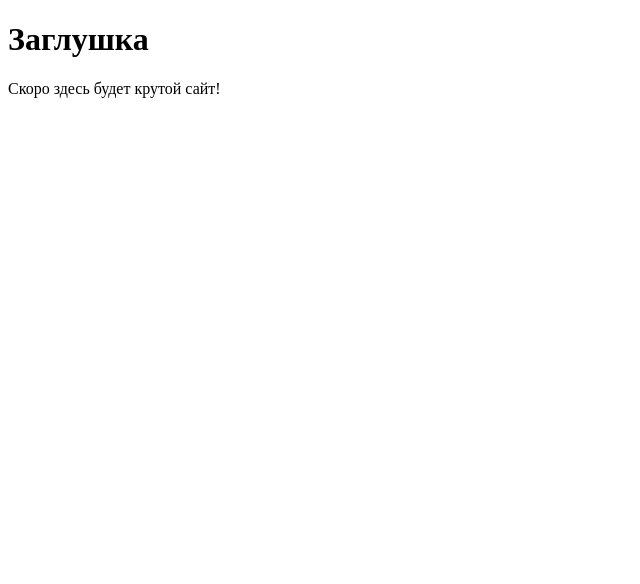
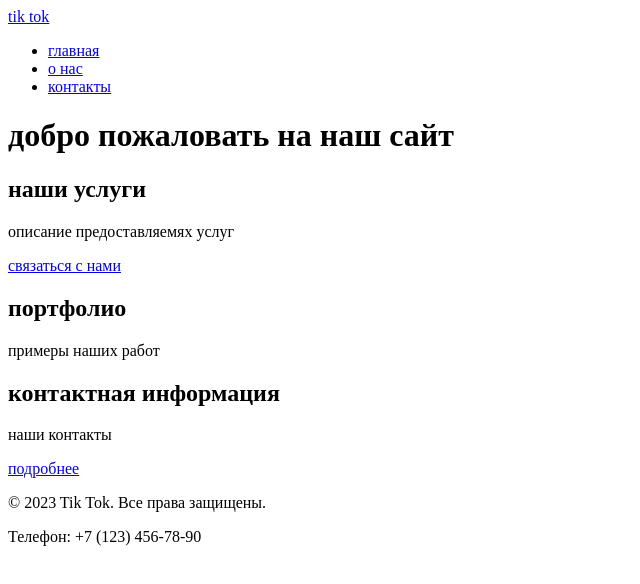
Before and after one commit to mashakolch/pr, a plain HTML site: page src/index.html in a window 1280 px wide. Shown: the whole page, without its empty margins (0-640 px from the left). Drawn offline with Linux system fonts and the light colour scheme.

Commit message:
feat: add multi-page structure with semantics, nav and anchors

```diff
--- a/src/index.html
+++ b/src/index.html
@@ -2,14 +2,44 @@
 <html lang="ru">
 <head>
     <meta charset="UTF-8">
-    <!-- Важная мета-информация для корректного отображения на мобильных устройствах -->
     <meta name="viewport" content="width=device-width, initial-scale=1.0">
-    <title>Мой первый проект</title>
-    <!-- Подключение фавиконки -->
+    <title>tik tok</title>
     <link rel="icon" href="../assets/favicon.ico" type="image/x-icon">
 </head>
 <body>
-    <h1>Заглушка</h1>
-    <p>Скоро здесь будет крутой сайт!</p>
+    <header>
+        <a href = "/">tik tok</a>
+        <nav>
+            <ul>
+                <li><a href = "index.html">главная</a></li>
+                <li><a href = "about.html"> о нас</a></li>
+                <li><a href = "contacts.html"> контакты</a></li>
+            </ul>
+        </nav>
+    </header>
+    <main>
+        <h1>добро пожаловать на наш сайт</h1>
+        <section id = "services">
+            <h2>наши услуги</h2>
+            <p>описание предоставляемях услуг</p>
+            <a href = "#contacts">связаться с нами</a>
+        </section>
+
+        <section id = "portfolio">
+            <h2>портфолио</h2>
+            <p>примеры наших работ</p>
+        </section>
+
+        <section id = "contacts">
+            <h2>контактная информация</h2>
+            <p>наши контакты</p>
+            <a href = "contacts.html">подробнее</a>
+        </section>
+    </main>
+
+    <footer>
+        <p>&copy; 2023 Tik Tok. Все права защищены.</p>
+        <p>Телефон: +7 (123) 456-78-90</p>
+    </footer>
 </body>
 </html>
```
Also changed, not shown: src/about.html (added, +43 -0 lines), src/contacts.html (added, +39 -0 lines).
